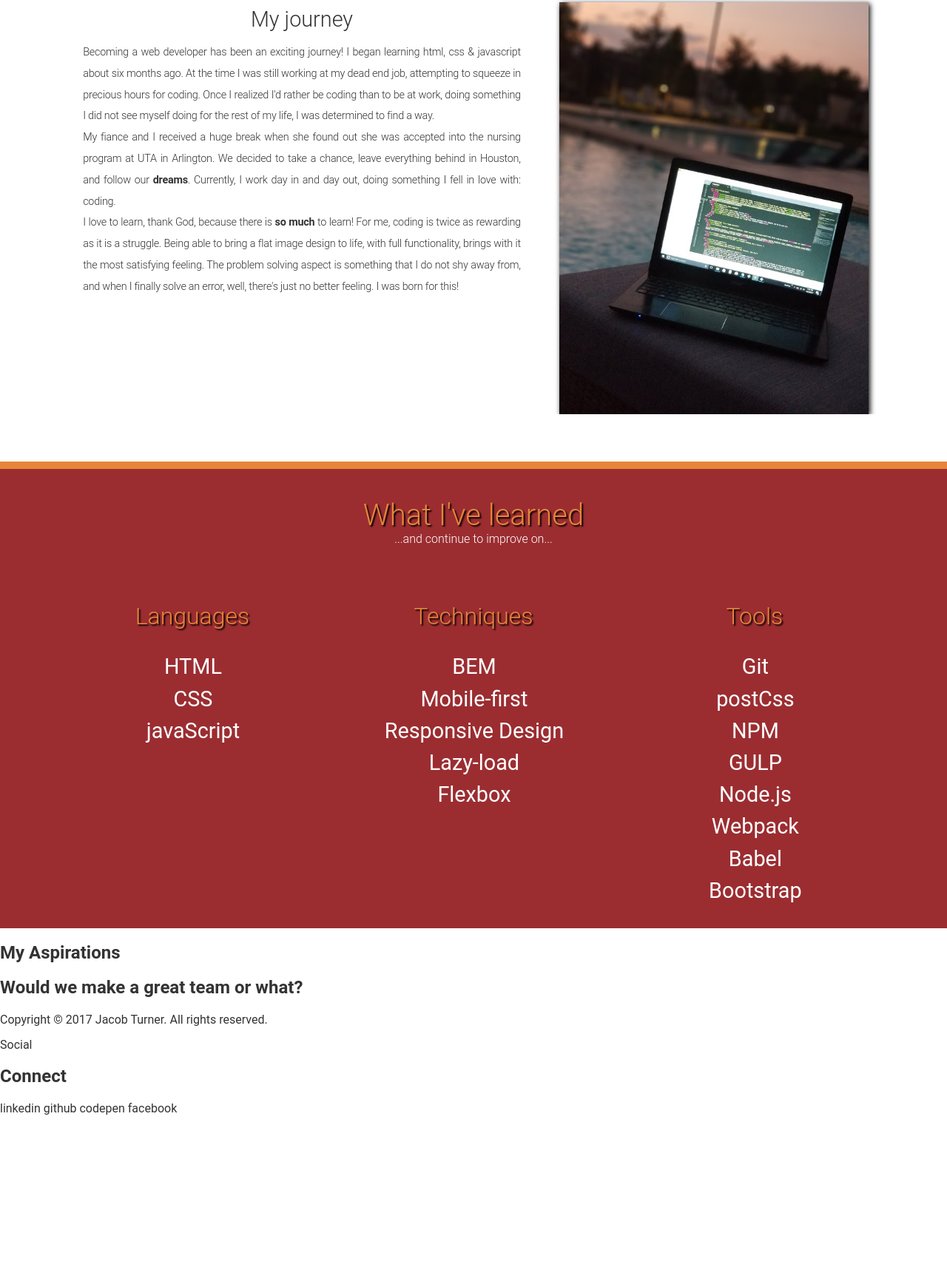
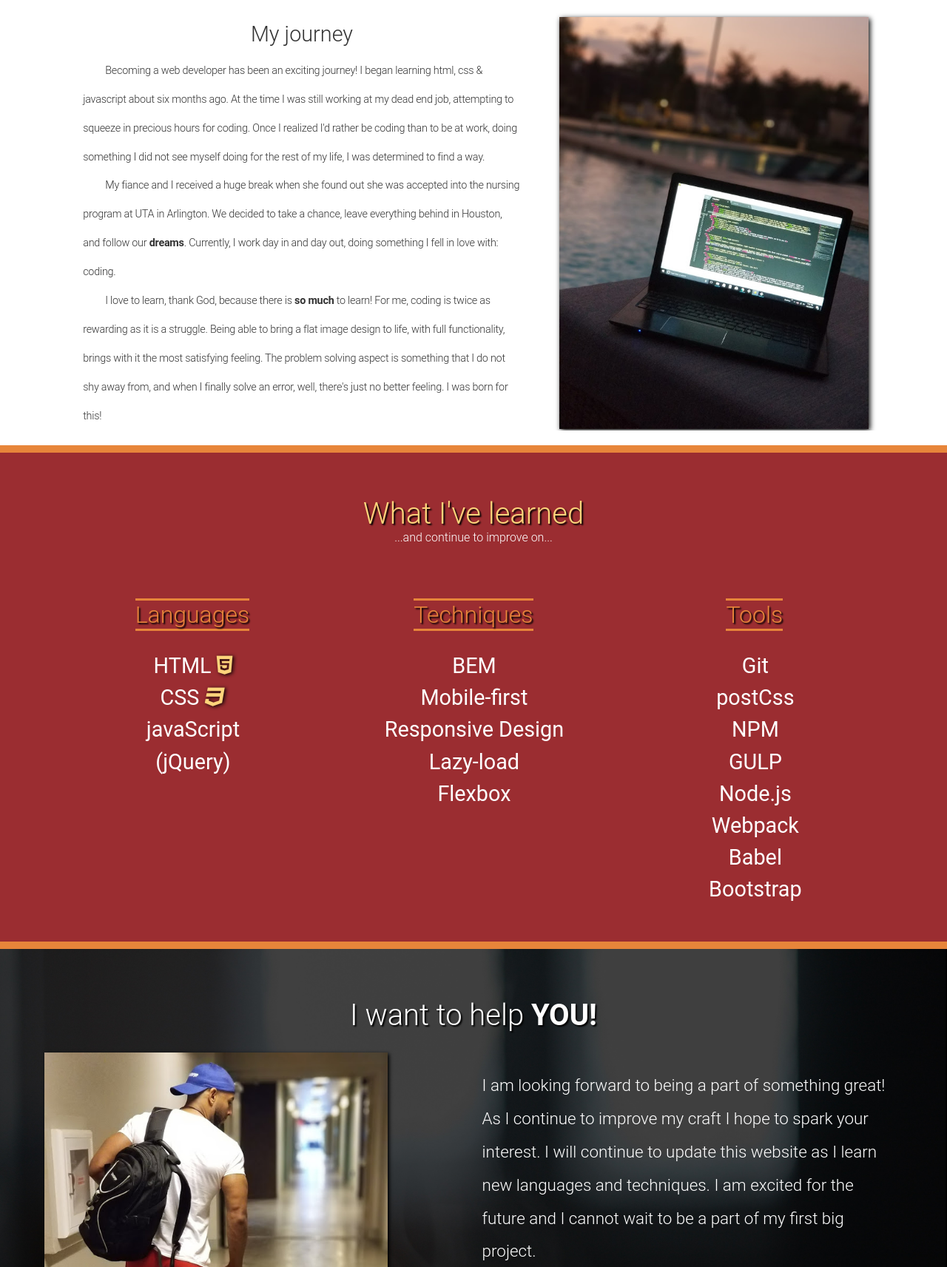
Before and after one commit to jfantasy87/my-site, a website: page app/index.html in a window 1280 px wide. Shown: the part 1087-2800 px from the top of the page at 74% size. Before the commit the page ends 2595 px from the top, so only its background shows below. Drawn offline with Linux system fonts and the light colour scheme.

Commit message:
Section 4 completed.

```diff
--- a/app/assets/styles/base/_global.css
+++ b/app/assets/styles/base/_global.css
@@ -15,3 +15,14 @@ img {
 strong {
 	font-weight:600;
 }
+
+u {
+	text-decoration: none;
+	border-top:solid;
+	border-bottom:solid;
+}
+
+.fa {
+	color:$sunshine;
+	text-shadow:2px 1px 5px black;
+}
--- a/app/assets/styles/modules/_aboutMe.css
+++ b/app/assets/styles/modules/_aboutMe.css
@@ -18,13 +18,9 @@
 
 	&__title {
 		color:#FFF;
-		font-size:1rem;
-		font-weight: 300;
+		font-size:5rem;
+		font-weight:400;
 		text-shadow: 2px 1px 2px black;
-
-		@mixin atSmall {
-			font-size:1.8rem;
-		}
 
 		@mixin atMedium {
 			font-size:3.2rem;
@@ -32,18 +28,13 @@
 	}
 
 	&__subtitle {
-		font-size:1rem;
-		max-width:35%;
+		font-size:3rem;
+		max-width:70%;
 		margin-left:auto;
 		margin-right:auto;
 		color:#FFF;
 		font-weight: 300;
 		text-shadow: 2px 1px 2px black;
-
-		@mixin atSmall {
-			width:100%;
-			font-size:1rem;
-		}
 
 		@mixin atMedium {
 			font-size: 1.5rem;
--- /dev/null
+++ b/app/assets/styles/modules/_aspirations.css
@@ -0,0 +1,59 @@
+.aspirations {
+	background-color:$sunshine;
+	@mixin atMedium {
+		background: url('/assets/images/coffee.jpg') top center no-repeat;
+		background-size:cover;
+	}
+
+	&__title {
+		text-align:center;
+		font-size:3rem;
+		font-weight:300;
+
+		@mixin atMedium {
+			color:#FFF;
+
+		}
+	}
+
+	&__headline {
+		text-align: center;
+		font-weight:300;
+		font-size:4rem;
+		padding-top:20px;
+		text-shadow:2px 2px 2px black;
+
+		@mixin atMedium {
+			color:#FFF;
+			font-size:2.5rem;
+		}
+
+	}
+
+	&__text-content {
+
+			p {
+			line-height: 2;
+			font-size:2.8rem;
+			text-align:center justify;
+			padding:0 2% 2% 2%;
+			width:100%;
+			font-weight:300;
+
+
+			@mixin atMedium {
+				color:#FFF;
+				font-size:1.4rem;
+			}
+		}
+	}
+
+	&__jacob-image {
+		width:100%;
+		box-shadow:2px 2px 5px black;
+
+		@mixin atMedium {
+			width:80%;
+		}
+	}
+}
--- a/app/assets/styles/modules/_experience.css
+++ b/app/assets/styles/modules/_experience.css
@@ -18,7 +18,7 @@
 		}
 	}
 
-	&__jacob-image {
+	&__laptop-image {
 		width:100%;
 		height:auto;
 		box-shadow:2px 2px 7px black;
@@ -31,8 +31,8 @@
 
 	&__text-content {
 		p {
-			font-size:2.0rem;
-			text-align:justify;
+			font-size:2.4rem;
+			text-align:center justify;
 			font-weight:300;
 			line-height:2.0;
 			width:85%;
@@ -44,7 +44,8 @@
 				font-size:.9rem;
 				margin-bottom:0;
 				letter-spacing:-.25px;
-			}
+				line-height:2.7;
+				text-indent:30px;			}
 		}
 
 
--- a/app/assets/styles/modules/_future.css
+++ b/app/assets/styles/modules/_future.css
@@ -2,6 +2,7 @@
 	background-color:$brickRed;
 	display:block;
 	margin:0;
+	border-bottom:10px solid $orange;
 
 	&__content-container {
 		text-align:center;
@@ -46,7 +47,7 @@
 		margin-bottom:0;
 		text-align:center;
 		font-weight:300;
-		color:$orange;
+		color:$sunshine;
 		text-shadow:2px 2px 2px black;
 
 		@mixin atMedium {
--- /dev/null
+++ b/app/assets/styles/modules/_page-section.css
@@ -0,0 +1,3 @@
+.page-section {
+	padding:20px 0;
+}
--- a/app/assets/styles/modules/_row.css
+++ b/app/assets/styles/modules/_row.css
@@ -13,15 +13,15 @@
 			}
 		}
 
+		&__medium-6 {
+			float:left;
+			width:50%;
+		}
+
 		&__medium-8 {
 			float:left;
 			width:60%;
 		}
-
-		&__medium-6 {
-			float:left;
-			width:50%;
-		}
 	}
 
 }
--- a/app/assets/styles/styles.css
+++ b/app/assets/styles/styles.css
@@ -8,3 +8,5 @@
 @import "modules/_row";
 @import "modules/_headline";
 @import "modules/_future";
+@import "modules/_aspirations";
+@import "modules/_page-section";
--- a/app/index.html
+++ b/app/index.html
@@ -3,6 +3,7 @@
 		<title>Jacob Turner/Web Developer</title>
 
 		<link rel="stylesheet" href="temp/styles/styles.css">
+		<script src="https://use.fontawesome.com/27377ffb9a.js"></script>
 	</head>
 
 
@@ -15,14 +16,14 @@
 				<a>Social</a>
 			</div>
 
-			<div>
+			<nav>
 				<ul>
 					<li><a>About Me</a></li>
 					<li><a>Experience</a></li>
 					<li><a>Future</a></li>
 					<li><a>Hire Me</a></li>
 				</ul>
-			</div>
+			</nav>
 		</header>
 			<div class="aboutMe">
 				<img src="./assets/images/aboutMeBackground.jpg" alt="helloWorldImage" class="aboutMe__bgImage">
@@ -36,7 +37,7 @@
 
 			</div>
 
-			<div class="experience">
+			<div class="experience page-section">
 				<div class="wrapper">
 					<h2 class="experience__title">Where do we Start</h2>
 					<div class="row">
@@ -51,30 +52,30 @@
 							</div>
 						</div>
 						<div class="row__medium-4">
-							<img src="./assets/images/laptopBackground.jpg" alt="Jacob" class="experience__jacob-image">
+							<img src="./assets/images/laptopBackground.jpg" alt="Jacob" class="experience__laptop-image">
 						</div>
 					</div>
 				</div>
 			</div>
 
-			<div class="future">
+			<div class="future page-section">
 				<div class="wrapper--future">
 					<h2 class="future__title">What I've learned</h2>
 					<h4 class="future__subtitle">...and continue to improve on...</h4>
 					<div class="row">
 						<div class="row row__medium-4-future">
 							<div class="future__content-container">
-								<h2 class="future__language-title">Languages</h2>
+								<h2 class="future__language-title"><u>Languages</u></h2>
 								<ul class="future__language-list">
-									<li>HTML</li>
-									<li>CSS</li>
-									<li>javaScript</li>
+									<li>HTML <i class="fa fa-html5"></i></li>
+									<li>CSS <i class="fa fa-css3"></i></li>
+									<li>javaScript<br><span class="future__jquery">(jQuery)</span></li>
 								</ul>
 							</div>
 						</div>
 						<div class="row row__medium-4-future">
 							<div class="future__content-container">
-								<h2 class="future__language-title">Techniques</h2>
+								<h2 class="future__language-title"><u>Techniques</u></h2>
 								<ul class="future__language-list">
 									<li>BEM</li>
 									<li>Mobile-first</li>
@@ -86,7 +87,7 @@
 						</div>
 						<div class="row row__medium-4-future">
 							<div class="future__content-container">
-								<h2 class="future__language-title">Tools</h2>
+								<h2 class="future__language-title"><u>Tools</u></h2>
 								<ul class="future__language-list">
 										<li>Git</li>
 										<li>postCss</li>
@@ -103,8 +104,21 @@
 				</div>
 			</div>
 
-			<div>
-				<h2>My Aspirations</h2>
+			<div class="aspirations page-section">
+				<div class="wrapper">
+					<h1 class="aspirations__headline">I want to help <strong>YOU!</strong></h1>
+					<div class="row">
+						<div class="row row__medium-6">
+							<img class="aspirations__jacob-image" src="/assets/images/jacob.jpg">
+						</div>
+
+						<div class="row row__medium-6">
+							<div class="aspirations__text-content">
+								<p>I am looking forward to being a part of something great! As I continue to improve my craft I hope to spark your interest. I will continue to update this website as I learn new languages and techniques. I am excited for the future and I cannot wait to be a part of my first big project.</p>
+							</div>
+						</div>
+					</div>
+				</div>
 			</div>
 
 			<div>
--- a/app/temp/styles/styles.css
+++ b/app/temp/styles/styles.css
@@ -472,17 +472,10 @@ template {
 
 .aboutMe__title {
 		color:#FFF;
-		font-size:1rem;
-		font-weight: 300;
+		font-size:5rem;
+		font-weight:400;
 		text-shadow: 2px 1px 2px black;
 	}
-
-@media (min-width: 700px) {
-
-.aboutMe__title {
-			font-size:1.8rem
-	}
-  }
 
 @media (min-width: 990px) {
 
@@ -492,22 +485,14 @@ template {
   }
 
 .aboutMe__subtitle {
-		font-size:1rem;
-		max-width:35%;
+		font-size:3rem;
+		max-width:70%;
 		margin-left:auto;
 		margin-right:auto;
 		color:#FFF;
 		font-weight: 300;
 		text-shadow: 2px 1px 2px black;
 	}
-
-@media (min-width: 700px) {
-
-.aboutMe__subtitle {
-			width:100%;
-			font-size:1rem
-	}
-  }
 
 @media (min-width: 990px) {
 
@@ -536,6 +521,17 @@ strong {
 	font-weight:600;
 }
 
+u {
+	text-decoration: none;
+	border-top:solid;
+	border-bottom:solid;
+}
+
+.fa {
+	color:#FED47B;
+	text-shadow:2px 1px 5px black;
+}
+
 .experience {
 	position:relative;
 	padding-bottom:4rem;
@@ -560,7 +556,7 @@ strong {
 	}
   }
 
-.experience__jacob-image {
+.experience__laptop-image {
 		width:100%;
 		height:auto;
 		-webkit-box-shadow:2px 2px 7px black;
@@ -570,14 +566,14 @@ strong {
 
 @media (min-width: 990px) {
 
-.experience__jacob-image {
+.experience__laptop-image {
 			max-width:90%
 	}
   }
 
 .experience__text-content p {
-			font-size:2.0rem;
-			text-align:justify;
+			font-size:2.4rem;
+			text-align:center justify;
 			font-weight:300;
 			line-height:2.0;
 			width:85%;
@@ -589,7 +585,8 @@ strong {
 				font-size:.9rem;
 				margin-bottom:0;
 				letter-spacing:-.25px;
-			}
+				line-height:2.7;
+				text-indent:30px;			}
   }
 
 .wrapper {
@@ -628,14 +625,14 @@ strong {
 				width:33.33%;
 			}
 
+		.row__medium-6 {
+			float:left;
+			width:50%;
+		}
+
 		.row__medium-8 {
 			float:left;
 			width:60%;
-		}
-
-		.row__medium-6 {
-			float:left;
-			width:50%;
 		}
   }
 
@@ -664,6 +661,7 @@ strong {
 	background-color:#9B2D31;
 	display:block;
 	margin:0;
+	border-bottom:10px solid #E7853A;
 }
 
 .future__content-container {
@@ -715,7 +713,7 @@ strong {
 		margin-bottom:0;
 		text-align:center;
 		font-weight:300;
-		color:#E7853A;
+		color:#FED47B;
 		text-shadow:2px 2px 2px black;
 	}
 
@@ -743,3 +741,80 @@ strong {
 			font-size:1rem
 	}
   }
+
+.aspirations {
+	background-color:#FED47B;
+}
+
+@media (min-width: 990px) {
+
+.aspirations {
+		background: url('/assets/images/coffee.jpg') top center no-repeat;
+		background-size:cover
+}
+  }
+
+.aspirations__title {
+		text-align:center;
+		font-size:3rem;
+		font-weight:300;
+	}
+
+@media (min-width: 990px) {
+
+.aspirations__title {
+			color:#FFF
+	}
+  }
+
+.aspirations__headline {
+		text-align: center;
+		font-weight:300;
+		font-size:4rem;
+		padding-top:20px;
+		text-shadow:2px 2px 2px black;
+
+	}
+
+@media (min-width: 990px) {
+
+.aspirations__headline {
+			color:#FFF;
+			font-size:2.5rem
+
+	}
+  }
+
+.aspirations__text-content p {
+			line-height: 2;
+			font-size:2.8rem;
+			text-align:center justify;
+			padding:0 2% 2% 2%;
+			width:100%;
+			font-weight:300;
+		}
+
+@media (min-width: 990px) {
+
+.aspirations__text-content p {
+				color:#FFF;
+				font-size:1.4rem
+		}
+  }
+
+.aspirations__jacob-image {
+		width:100%;
+		-webkit-box-shadow:2px 2px 5px black;
+		        box-shadow:2px 2px 5px black;
+	}
+
+@media (min-width: 990px) {
+
+.aspirations__jacob-image {
+			width:80%
+	}
+  }
+
+.page-section {
+	padding:20px 0;
+}
```
Also changed, not shown: app/assets/images/coffee.jpg (added), app/assets/images/nature-background.jpg (added), app/assets/images/nature-background_edited.jpg (added).
